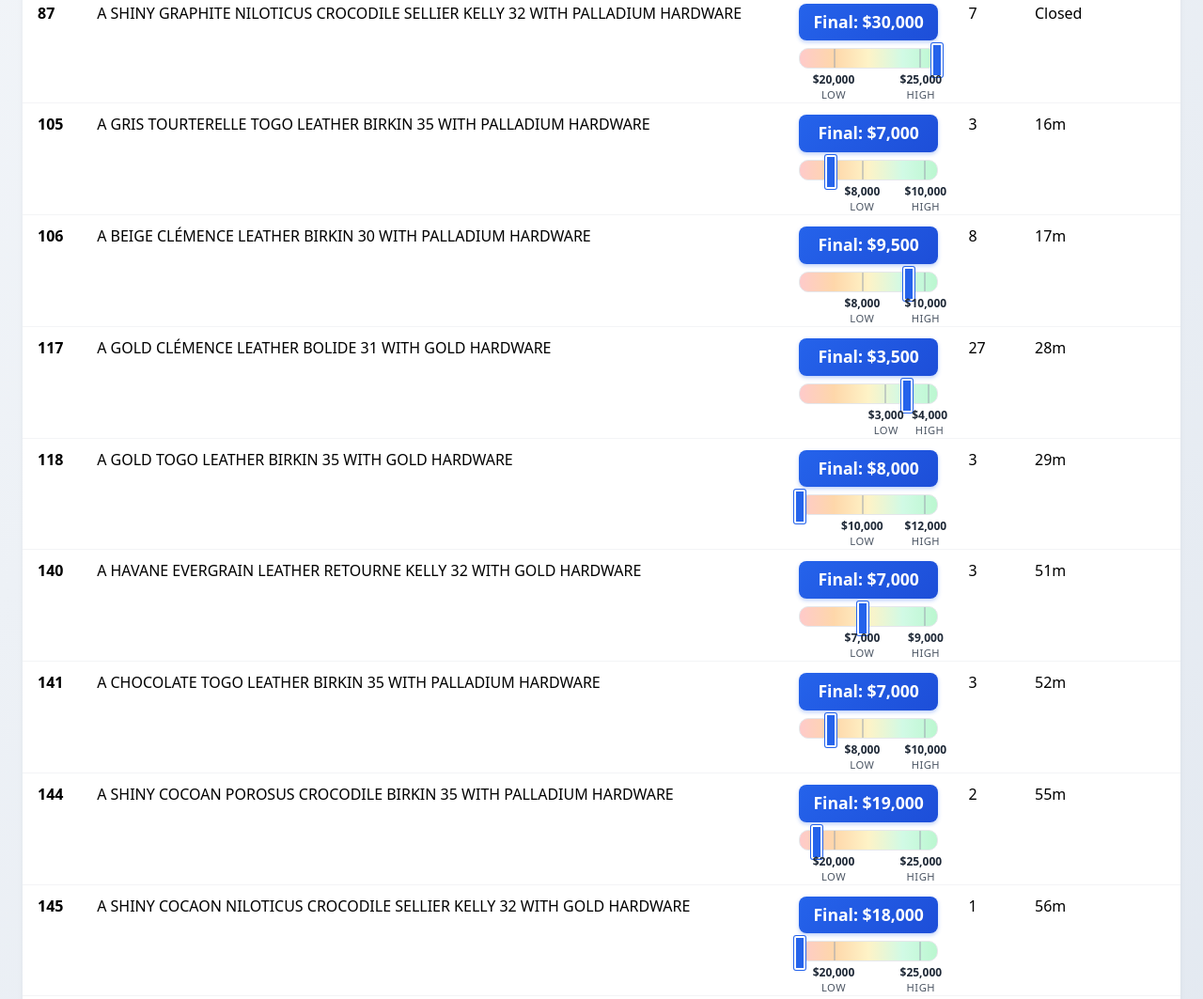
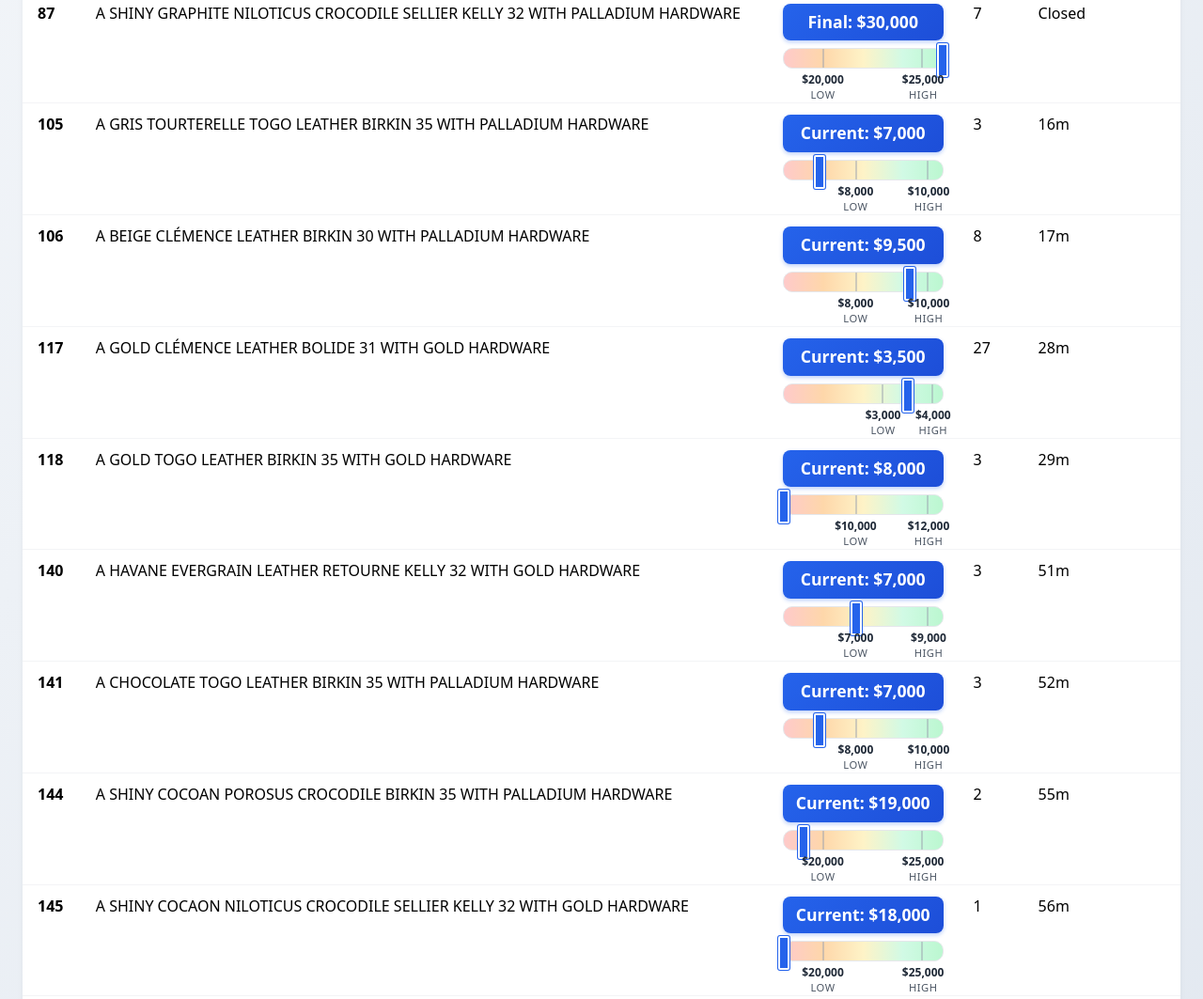
Before and after one commit to elibitt/purseauction, a website: page index.html in a window 1280 px wide. Shown: the part 1359-2422 px from the top of the page at 94% size. Drawn offline with Linux system fonts and the light colour scheme.

Commit message:
fixed final price

```diff
--- a/index.html
+++ b/index.html
@@ -446,7 +446,7 @@
       return n.toLocaleString("en-US", { style: "currency", currency: "USD", maximumFractionDigits: 0 });
     }
 
-    function createPriceVisualization(estimate, currentAmount, startingAmount, bidType) {
+    function createPriceVisualization(estimate, currentAmount, startingAmount, bidType, entry) {
       if (!estimate || !estimate[0] || !estimate[1]) {
         return '<div class="note">No estimate available</div>';
       }
@@ -482,7 +482,10 @@
       // Create current price display if exists
       let currentPriceDisplay = '';
       if (currentAmount && currentAmount > 0) {
-        currentPriceDisplay = `<div class="current-price-display">Final: ${currency(currentAmount)}</div>`;
+        // Check if this lot has closed (negative or zero time remaining)
+        const isClosed = entry && entry.seconds_remaining !== undefined && entry.seconds_remaining <= 0;
+        const label = isClosed ? "Final:" : "Current:";
+        currentPriceDisplay = `<div class="current-price-display">${label} ${currency(currentAmount)}</div>`;
       } else if (startingAmount && startingAmount > 0 && (!currentAmount || currentAmount === 0)) {
         currentPriceDisplay = `<div class="current-price-display" style="background: linear-gradient(135deg, var(--gray-400) 0%, var(--gray-500) 100%); box-shadow: 0 2px 4px rgba(107, 114, 128, 0.3);">
           <div style="font-size: 1.1rem; margin-bottom: 4px;">No Bids</div>
@@ -582,7 +585,8 @@
           startingOnly: (!current && starting != null),
           closing,
           missing: !entry,
-          timeRemaining: entry ? formatLotTimeRemaining(entry.seconds_remaining) : "—"
+          timeRemaining: entry ? formatLotTimeRemaining(entry.seconds_remaining) : "—",
+          entry: entry
         });
       }
       return rows;
@@ -619,7 +623,7 @@
         <tbody>`;
 
       for (const r of results) {
-        const priceVisualization = createPriceVisualization(r.estimate, r.amount, r.startingAmount, r.bidType);
+        const priceVisualization = createPriceVisualization(r.estimate, r.amount, r.startingAmount, r.bidType, r.entry);
         const bidsText = r.bidsCount !== null ? r.bidsCount : "<span class='note'>—</span>";
 
         html += `<tr>
```
